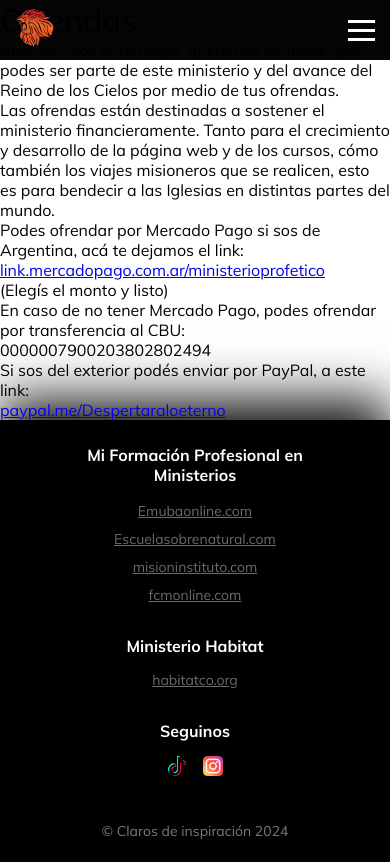
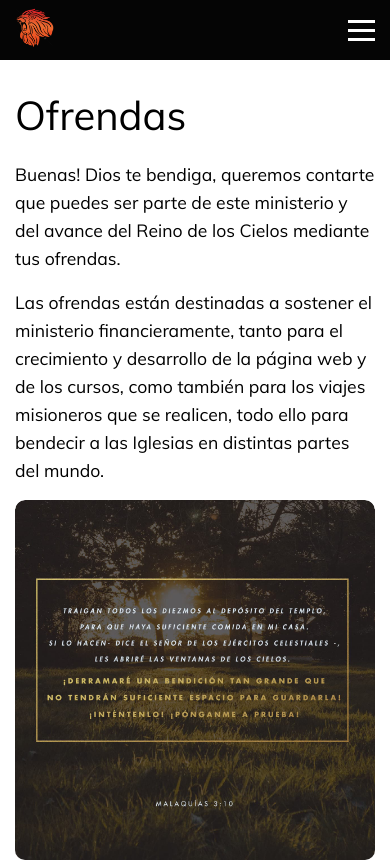
Before and after one commit to Neoagustin/Claros-de-inspiracion, a React (Vite) app: page /Ofrendas in a window 390 px wide. Shown: the top 862 px of the page. Built offline with nearby package versions, Linux system fonts and the light colour scheme; the HTML template or start-up script is replaced by a standard one.

Commit message:
Agregando cambios

```diff
--- a/src/components/Footer/FooterResponsive.css
+++ b/src/components/Footer/FooterResponsive.css
@@ -36,6 +36,10 @@
 }
 
 @media screen and (max-width: 575px) {
+  footer {
+    box-shadow: 0px -10px 25px rgba(0, 0, 0, 0.955);
+  }
+
   .main-footer-container {
     gap: 2em;
   }
@@ -62,4 +66,6 @@
     margin-top: 3em;
     font-size: 14px;
   }
+
+
 }
--- a/src/pages/Offerings/Offerings.css
+++ b/src/pages/Offerings/Offerings.css
@@ -1,3 +1,84 @@
-.offering-container{
+.offerings-main-container {
+  display: flex;
+  justify-content: center;
+  align-items: center;
   background-color: white;
+  padding: 50px;
 }
+
+.offerings-content {
+  max-width: 800px;
+  border: 2px solid #ccc;
+  border-radius: 10px;
+  box-shadow: 0 4px 8px rgba(0, 0, 0, 0.292);
+}
+
+.offerings-text {
+  padding: 20px;
+  text-align: center;
+}
+
+.offerings-text h1 {
+  font-size: 2.5rem;
+  font-family: MuliRegular;
+  margin-bottom: 20px;
+}
+
+.offerings-text p {
+  font-size: 1.1rem;
+  line-height: 1.6;
+  margin-bottom: 15px;
+}
+
+.offerings-text .image-container {
+  border-radius: 10px;
+  overflow: hidden;
+  margin-bottom: 20px;
+}
+
+.offerings-text .offerings-image {
+  width: 100%;
+  max-width: 500px;
+  border-radius: 10px;
+}
+
+#CBU{
+  font-family: MuliBold;
+}
+
+@media screen and (max-width: 1199px) {
+  .offerings-main-container {
+    padding: 150px;
+  }
+}
+
+
+@media screen and (max-width: 768px) {
+  .offerings-main-container {
+    padding: 150px;
+    text-align: left;
+  }
+  .offerings-text {
+    padding: 20px;
+    text-align: left;
+  }
+}
+
+@media screen and (max-width: 575px) {
+  .offerings-main-container {
+    padding: 75px 0px;
+  }
+
+  .offerings-content {
+    min-width: 100%;
+    border: 0px;
+    box-shadow: 0px 0px 0px;
+  }
+
+  .offerings-text {
+    padding: 15px;
+    font-size: 14px;
+    text-align: left;
+    width: 100%;
+  }
+}
--- a/src/pages/Offerings/Offerings.jsx
+++ b/src/pages/Offerings/Offerings.jsx
@@ -1,19 +1,27 @@
 import React from 'react';
-import './Offerings.css'
+import offeringImage from '../../assets/img/ofrendas.jpg';
+import './Offerings.css';
 
 export default function Offerings() {
    return (
-      <div className='offering-container'>
-         <h1>Ofrendas</h1>
-         <p>Buenas! Dios te bendiga, queremos contarte que podes ser parte de este ministerio y del avance del Reino de los Cielos por medio de tus ofrendas.</p>
-         <p>Las ofrendas están destinadas a sostener el ministerio financieramente. Tanto para el crecimiento y desarrollo de la página web y de los cursos, cómo también los viajes misioneros que se realicen, esto es para bendecir a las Iglesias en distintas partes del mundo.</p>
-         <p>Podes ofrendar por Mercado Pago si sos de Argentina, acá te dejamos el link:</p>
-         <a href="https://link.mercadopago.com.ar/ministerioprofetico" target="_blank" rel="noopener noreferrer">link.mercadopago.com.ar/ministerioprofetico</a>
-         <p>(Elegís el monto y listo)</p>
-         <p>En caso de no tener Mercado Pago, podes ofrendar por transferencia al CBU:</p>
-         <p>0000007900203802802494</p>
-         <p>Si sos del exterior podés enviar por PayPal, a este link:</p>
-         <a href="https://www.paypal.me/Despertaraloeterno" target="_blank" rel="noopener noreferrer">paypal.me/Despertaraloeterno</a>
+      <div className='offerings-main-container'>
+         <div className='offerings-content'>
+            <div className="offerings-text">
+               <h1>Ofrendas</h1>
+               <p>Buenas! Dios te bendiga, queremos contarte que puedes ser parte de este ministerio y del avance del Reino de los Cielos mediante tus ofrendas.</p>
+               <p>Las ofrendas están destinadas a sostener el ministerio financieramente, tanto para el crecimiento y desarrollo de la página web y de los cursos, como también para los viajes misioneros que se realicen, todo ello para bendecir a las Iglesias en distintas partes del mundo.</p>
+               <div className="image-container">
+                  <img src={offeringImage} alt="Ofrendas" className="offerings-image" />
+               </div>
+               <p>Puedes ofrendar a través de Mercado Pago si eres de Argentina. Aquí tienes el enlace:</p>
+               <a href="https://link.mercadopago.com.ar/ministerioprofetico" target="_blank" rel="noopener noreferrer">link.mercadopago.com.ar/ministerioprofetico</a>
+               <p>(Seleccionas el monto y listo)</p>
+               <p>En caso de no tener Mercado Pago, puedes ofrendar mediante transferencia al CBU:</p>
+               <p id='CBU'>0000007900203802802494</p>
+               <p>Si estás en el extranjero, puedes enviar tu ofrenda a través de PayPal, en este enlace:</p>
+               <a href="https://www.paypal.me/Despertaraloeterno" target="_blank" rel="noopener noreferrer">paypal.me/Despertaraloeterno</a>
+            </div>
+         </div>
       </div>
    );
 }
```
Also changed, not shown: src/assets/img/ofrendas.jpg (added).
